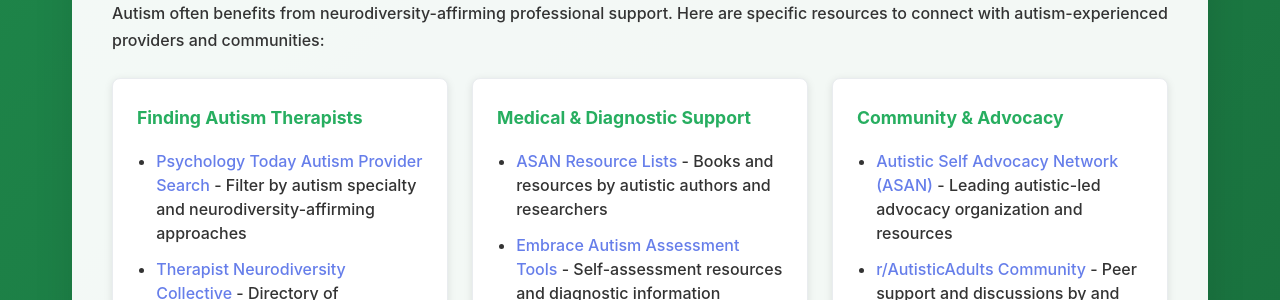
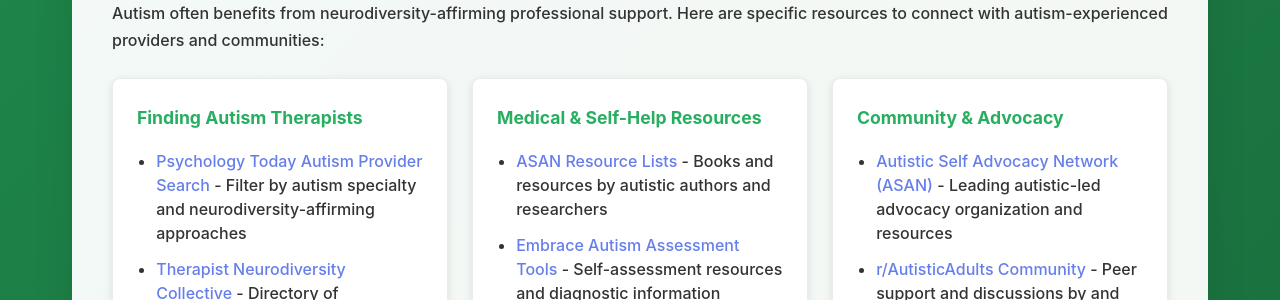
Before and after one commit to neurodivergent-survival-guide/neurodivergent-survival-guide, a Jekyll site: the page built from conditions/autism.html, in a window 1280 px wide and 900 px high, scrolled down 3667 px. Shown: the part 266-566 px from the top of the window. Built offline with Jekyll 4.4.1, drawn with Linux system fonts in a browser that asks for light colours.

Commit message:
Update autism.html

```diff
--- a/conditions/autism.html
+++ b/conditions/autism.html
@@ -703,7 +703,7 @@
                     </div>
 
                     <div class="support-card">
-                        <h4>Medical & Diagnostic Support</h4>
+                        <h4>Medical & Self-Help Resources</h4>
                         <ul>
                             <li><a href="https://autisticadvocacy.org/resources/books/" target="_blank" rel="noopener">ASAN Resource Lists</a> - Books and resources by autistic authors and researchers</li>
                             <li><a href="https://embrace-autism.com/autism-tests/" target="_blank" rel="noopener">Embrace Autism Assessment Tools</a> - Self-assessment resources and diagnostic information</li>
```
